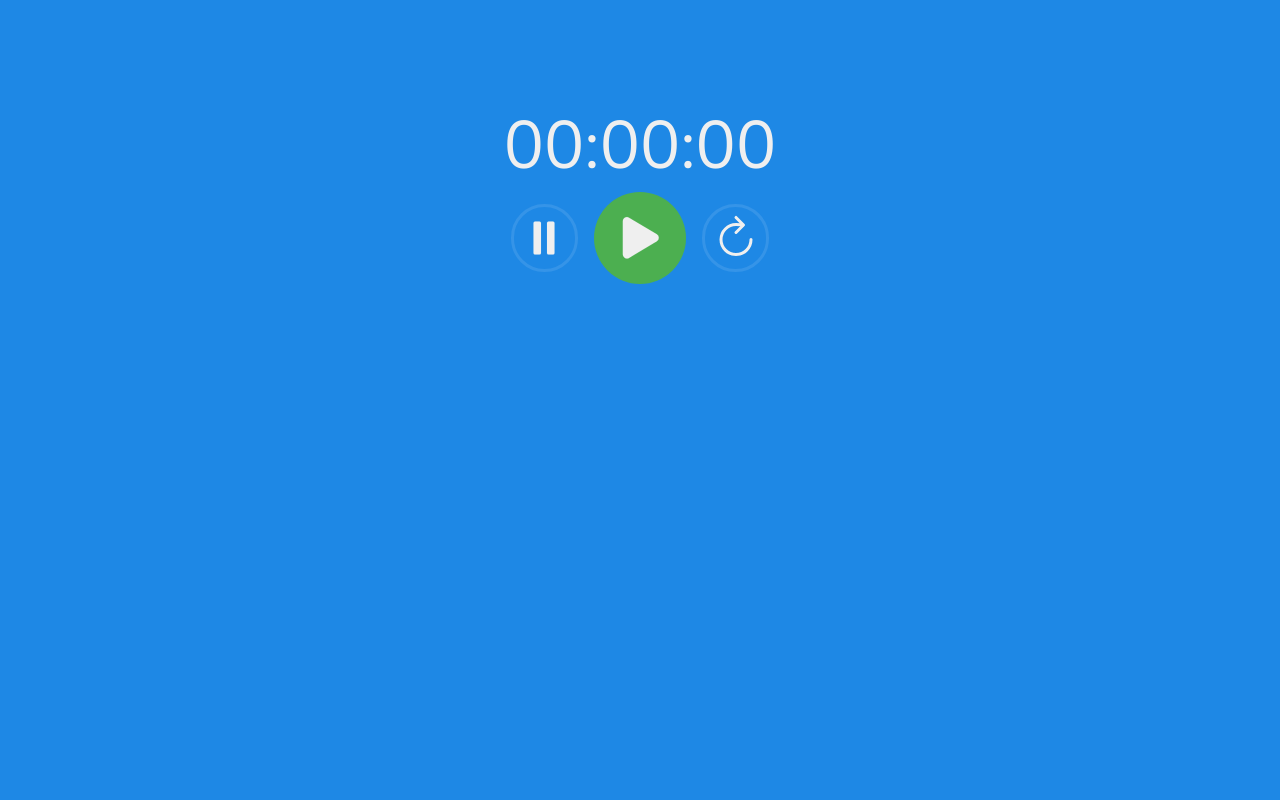
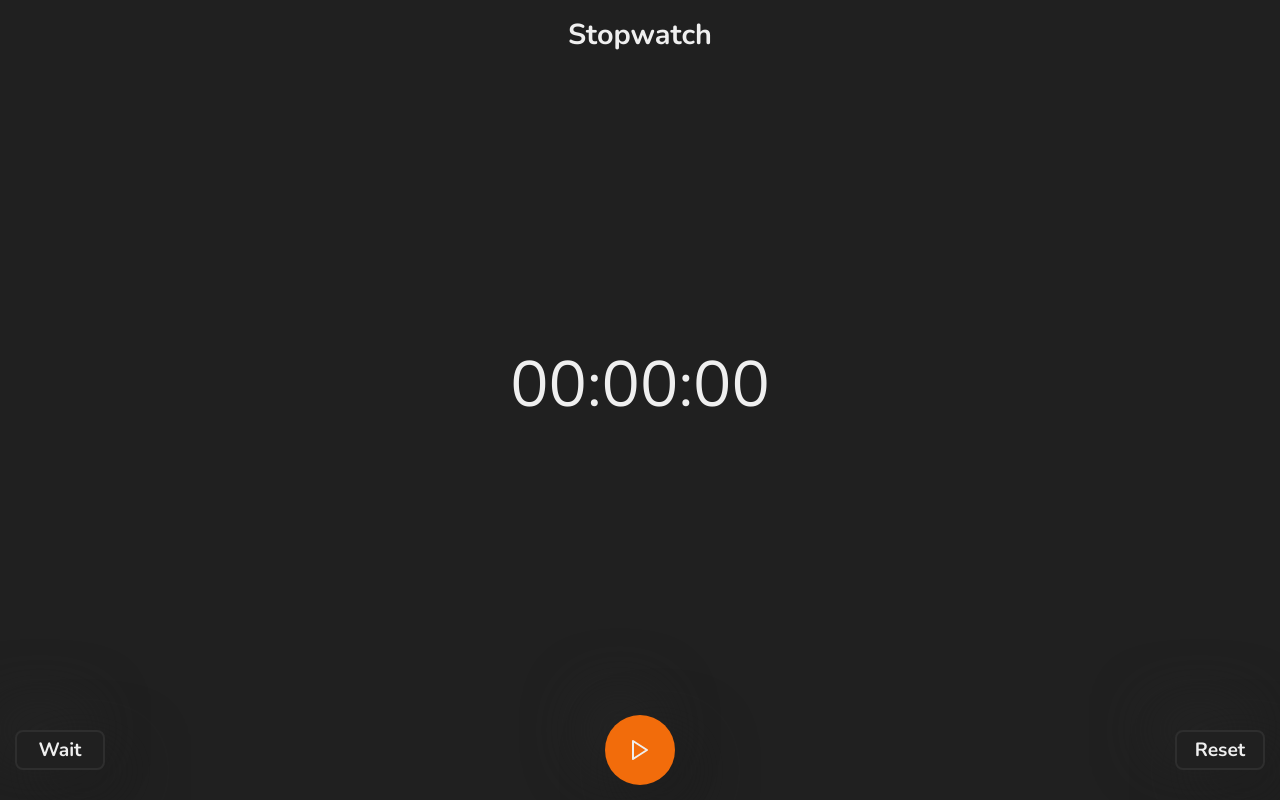
Before and after one commit to legloc/react-stopwatch, a React (Create React App) app: page / in a window 1280 px wide. Built offline with nearby package versions, Linux system fonts and the light colour scheme.

Commit message:
Redesign

```diff
--- a/src/App.js
+++ b/src/App.js
@@ -1,4 +1,5 @@
 import { useState, useEffect } from 'react'
+import Header from './components/Header'
 import Display from './components/Display'
 import { PauseButton, ResetButton, PlayButton, StopButton } from './components/Buttons'
 import './App.sass'
@@ -19,9 +20,8 @@ const App = () => {
 
   return (
     <div className="wrapper">
-      <span className="time">
-        <Display seconds={ seconds } />
-      </span>
+      <Header />
+      <Display seconds={ seconds } />
       <div className="controls">
         <PauseButton onDoubleClick={ () => setPaused(true) } />
         { isPaused ? <PlayButton onClick={ () => setPaused(false) } /> : <StopButton onClick={ () => { setPaused(true); setSeconds(0) }} /> }
--- a/src/App.sass
+++ b/src/App.sass
@@ -1,7 +1,7 @@
 body
-  background: #1e88e5
+  background: #202020
   font-family: 'Nunito', sans-serif
-  font-size: 48px
+  font-size: 16px
   color: #efefef
 
   *
@@ -11,51 +11,75 @@ body
 .wrapper
   display: flex
   flex-direction: column
+  justify-content: space-between
   align-items: center
-  margin-top: 100px
+  min-height: 100vh
+  padding: 15px 0
 
-.time
-  font-size: 1.4em
+.header
+  .header-title
+    font-size: 1.8em
+    margin: 0
+
+.display
+  font-size: 4em
 
 .controls
   display: flex
+  flex-direction: row
+  justify-content: space-between
   align-items: center
+  width: 100%
+  padding: 0 15px
 
   .control
+    background: none
+    border: 2px #2e2e2e solid
+    border-radius: 8px
+    width: 90px
+    font-family: 'Nunito', sans-serif
+    font-size: 1.2em
+    font-weight: 700
+    color: #efefef
+    text-align: center
+    padding: 5px 15px
+    box-shadow:  20px 20px 60px #1d1d1d, -20px -20px 60px #272727
+    outline: none
+    cursor: pointer
+    transition: all .1s ease-in-out
+
+    &:hover
+      background: #2e2e2e
+
+    &:active
+      background: #292929
+      border: 2px #292929 solid
+
+  .btn-play-stop
     display: flex
+    flex-shrink: 0
+    justify-content: center
     align-items: center
+    border: none
+    border-radius: 50%
+    height: 70px
+    width: 70px
+
+    &.btn-play
+      background: #f26c0b
+
+      &:active
+        background: #a94c08
+
+    &.btn-stop
+      background: #e93323
+
+      &:active
+        background: #751a12
+
+@media (max-width: 520px)
+  .controls
     justify-content: center
-    background: none
-    border: 3px rgba(255, 255, 255, .1) solid
-    width: 1.4em
-    height: 1.4em
-    margin: 0 8px
-    border-radius: 50%
-    font-size: 1em
-    color: inherit
-    transition: all .1s ease-in-out
-    cursor: pointer
-    outline: none
 
-    &.btn-play-stop
-      width: 1.6em
-      height: 1.6em
-      border: none
-      font-size: 1.2em
-      padding-left: 7px
-
-      &.btn-play
-        background: #4caf50
-
-        &:active
-          background: #43a047
-
-      &.btn-stop
-        background: #f44336
-
-        &:active
-          background: #e53935
-
-
-    &.btn-reset
-      padding-bottom: 5px
+    .control
+      margin: 0 10px
--- a/src/components/Buttons.js
+++ b/src/components/Buttons.js
@@ -12,26 +12,26 @@ const PauseButton = ({ onDoubleClick }) => {
 
   return (
     <button className="control btn-wait" onClick={ () => handleDoubleClick(onDoubleClick) }>
-      <ion-icon name="pause" />
+      Wait
     </button>
   )
 }
 
 const ResetButton = ({ onClick }) => (
   <button className="control btn-reset" onClick={ onClick }>
-    <ion-icon name="refresh" />
+    Reset
   </button>
 )
 
 const PlayButton = ({ onClick }) => (
   <button className="control btn-play-stop btn-play" onClick={ onClick }>
-    <ion-icon name="play" />
+    <svg xmlns="http://www.w3.org/2000/svg" width="24" height="24" viewBox="0 0 24 24" fill="none" stroke="#efefef" strokeWidth="2" strokeLinecap="round" strokeLinejoin="round"><polygon points="5 3 19 12 5 21 5 3"></polygon></svg>
   </button>
 )
 
 const StopButton = ({ onClick }) => (
   <button className="control btn-play-stop btn-stop" onClick={ onClick }>
-    <ion-icon name="stop" />
+    <svg xmlns="http://www.w3.org/2000/svg" width="24" height="24" viewBox="0 0 24 24" fill="none" stroke="#efefef" strokeWidth="2" strokeLinecap="round" strokeLinejoin="round"><rect x="3" y="3" width="18" height="18" rx="2" ry="2"></rect></svg>
   </button>
 )
 
--- a/src/components/Display.js
+++ b/src/components/Display.js
@@ -4,7 +4,7 @@ const Display = ({ seconds }) => {
   const formated = moment.utc(seconds*1000).format("HH:mm:ss")
 
   return (
-    <span>
+    <span className="display">
       { formated }
     </span>
   )
--- /dev/null
+++ b/src/components/Header.js
@@ -0,0 +1,7 @@
+const Header = () => (
+  <div className="header">
+    <h1 className="header-title">Stopwatch</h1>
+  </div>
+)
+
+export default Header
```
